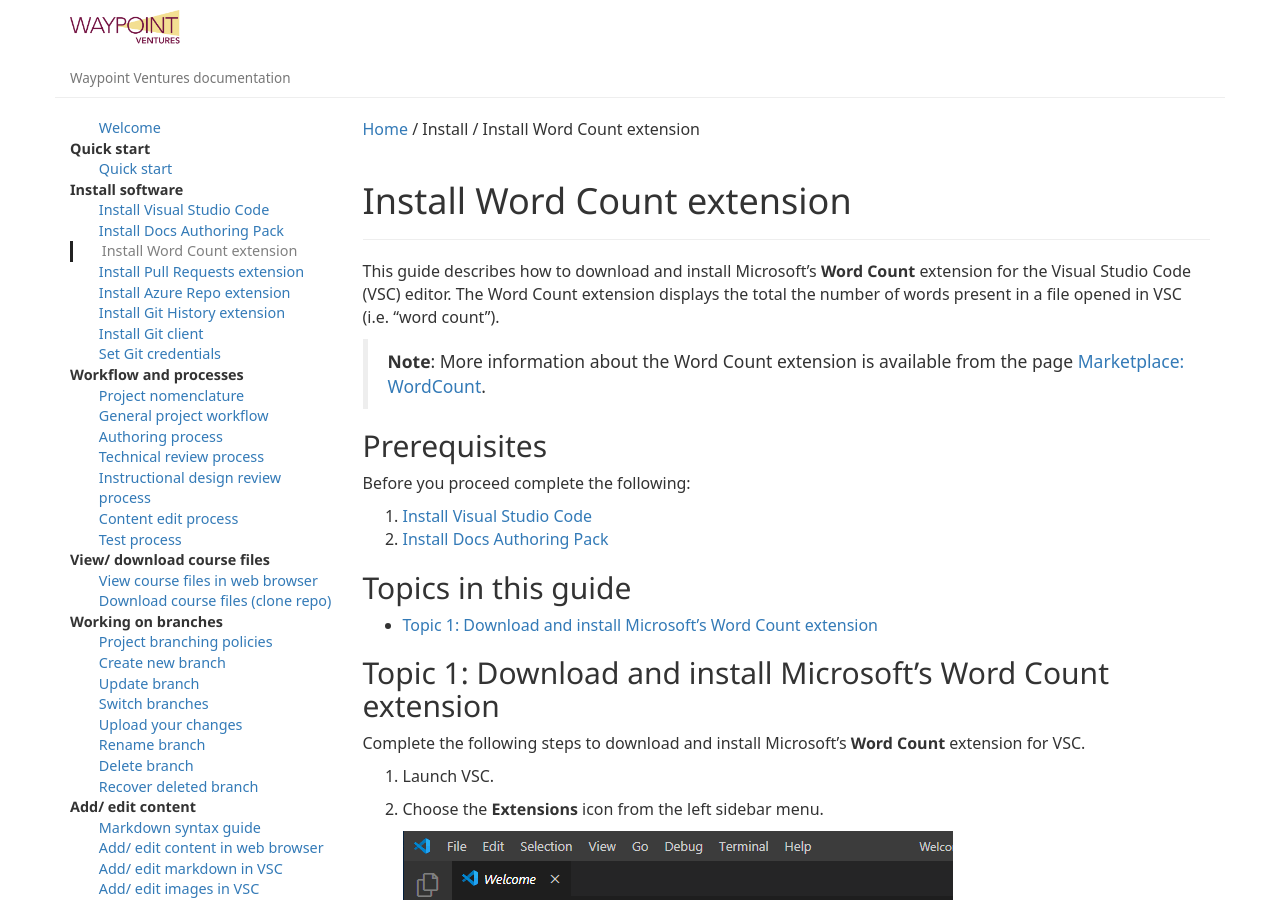
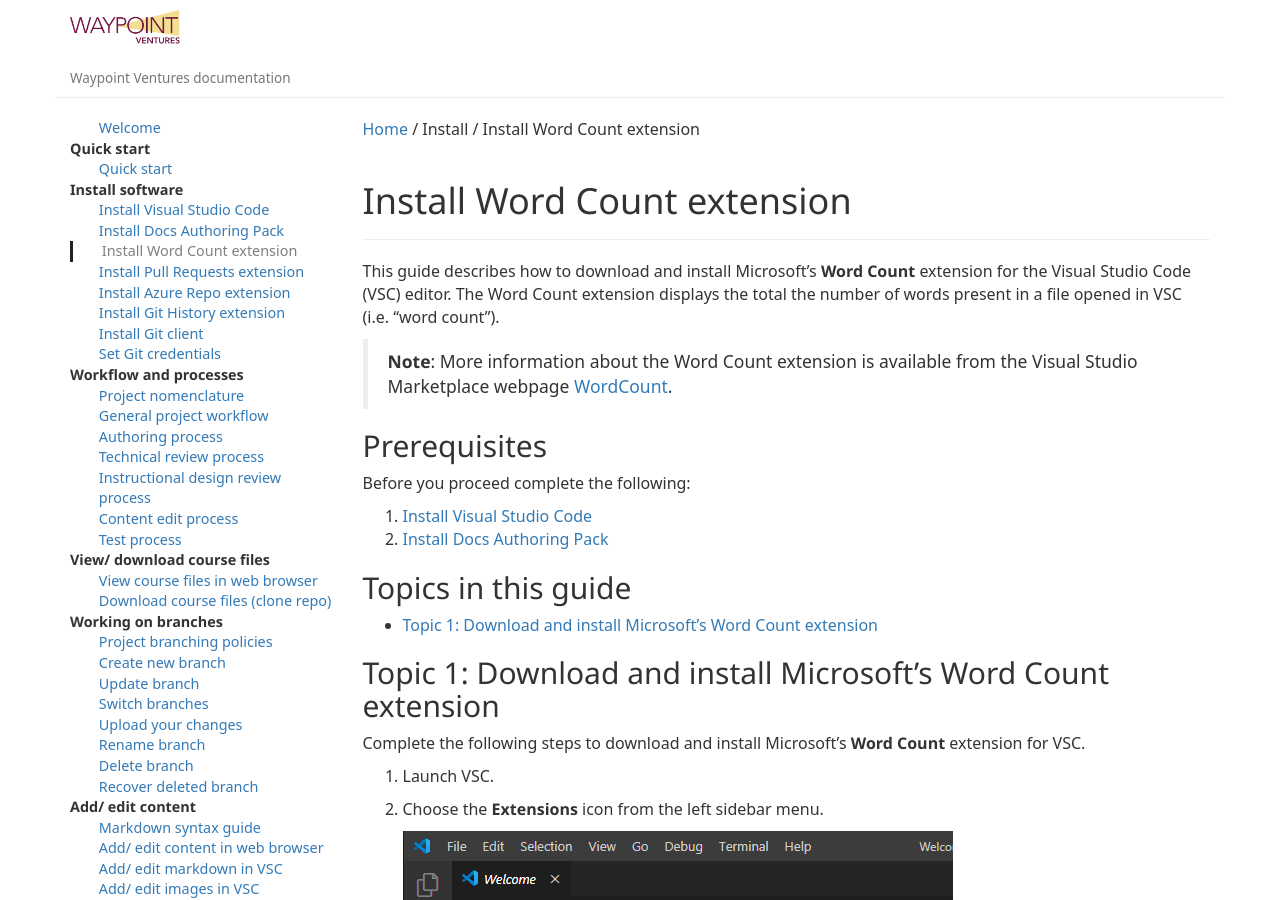
Before and after one commit to mkavana/docs, a Jekyll site: the page built from _posts/03-install/2020-06-03-install-wordcount-ext.md, in a window 1280 px wide and 900 px high. Built offline with Jekyll 4.4.1, drawn with Linux system fonts in a browser that asks for light colours; some web fonts are replaced.

Commit message:
update VS Marketplace links

```diff
--- a/_posts/03-install/2020-06-03-install-wordcount-ext.md
+++ b/_posts/03-install/2020-06-03-install-wordcount-ext.md
@@ -15,7 +15,7 @@ video_url: "none"
 
 This guide describes how to download and install Microsoft's **Word Count** extension for the Visual Studio Code (VSC) editor. The Word Count extension displays the total the number of words present in a file opened in VSC (i.e. "word count").
 
-> **Note**: More information about the Word Count extension is available from the page [Marketplace: WordCount](https://marketplace.visualstudio.com/items?itemName=ms-vscode.wordcount).
+> **Note**: More information about the Word Count extension is available from the Visual Studio Marketplace webpage [WordCount](https://marketplace.visualstudio.com/items?itemName=ms-vscode.wordcount).
 
 {% include prerequisites.html %}
 
```
Also changed, not shown: _posts/03-install/2020-06-02-install-author-pack.md (+1 -1 lines), _posts/03-install/2020-06-04-install-pr-ext.md (+1 -1 lines).
